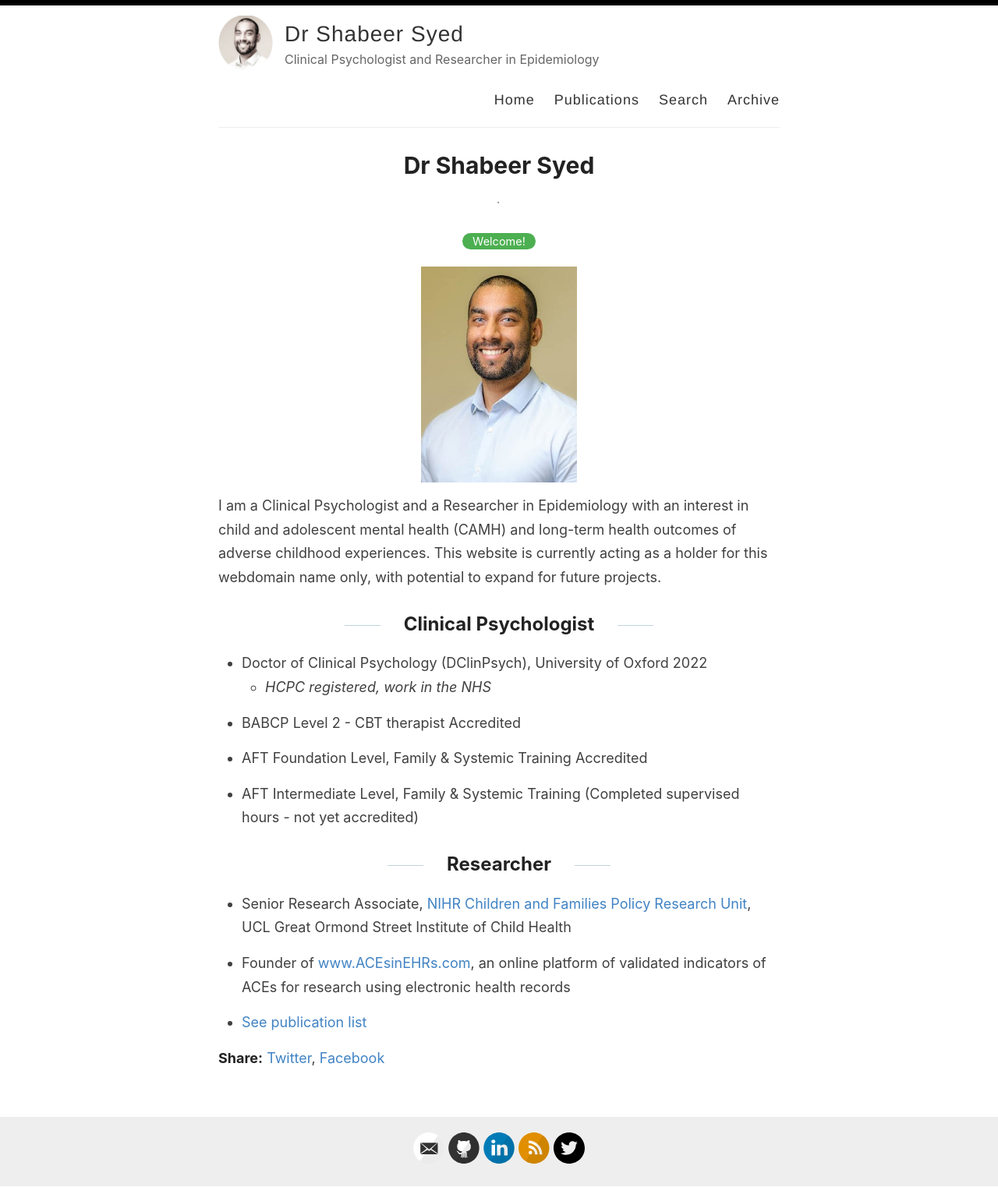
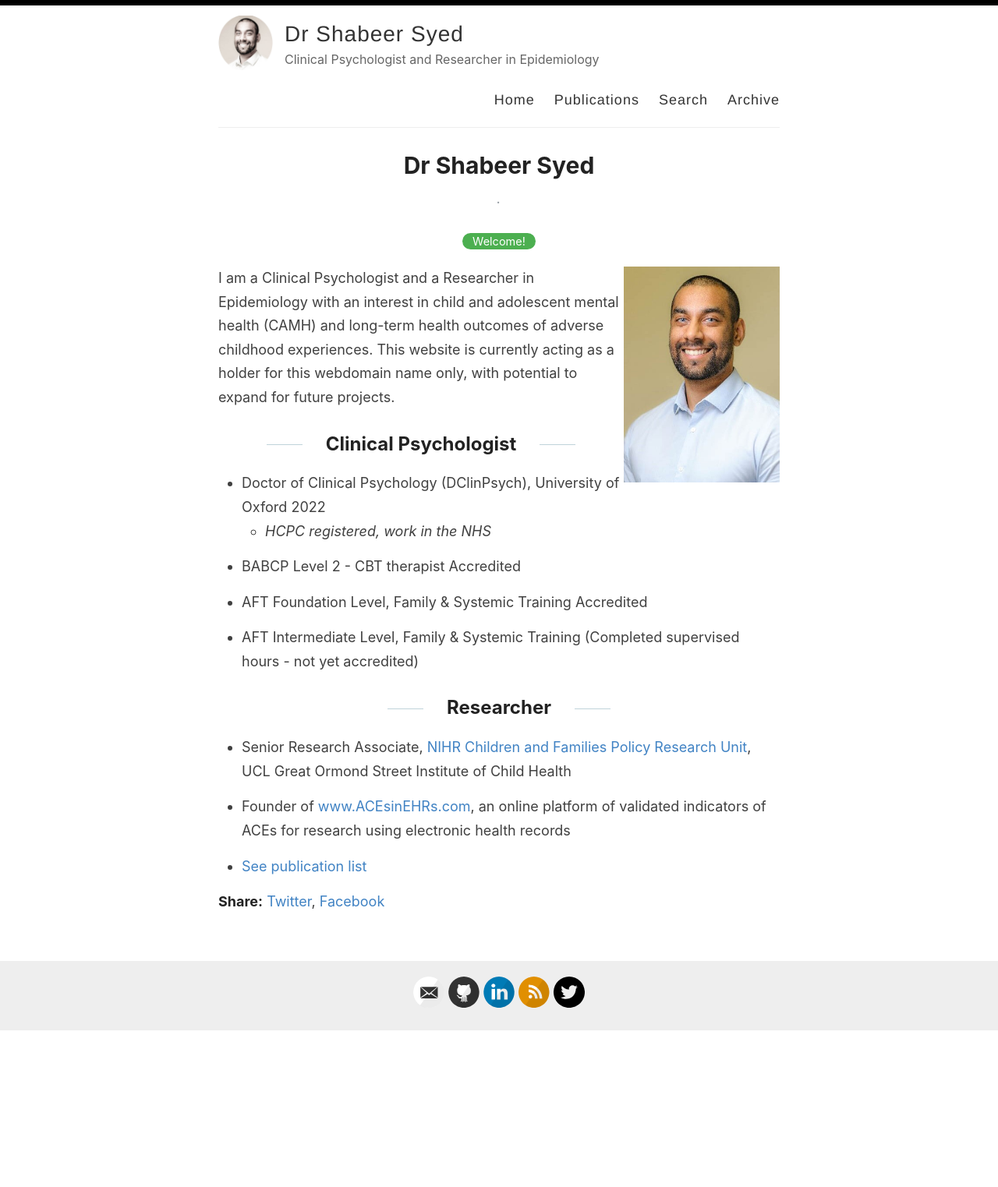
Before and after one commit to shabeer-syed/shabeersyed, a Jekyll site: the page built from index.md, in a window 1280 px wide. Shown: the whole page at 78% size. Built offline with Jekyll 4.4.1, drawn with Linux system fonts in a browser that asks for light colours; comment, search, counter and statistics services are not loaded; after the commit the page ends 1322 px from its top, so only the background shows below that.

Commit message:
Update index.md

```diff
--- a/index.md
+++ b/index.md
@@ -4,8 +4,7 @@ title: Dr Shabeer Syed
 categories: [Welcome!]
 ---
 
-<img src="/images/shabeer%20profile%20cropped.jpg" alt="Reverie" width="200"/>
-
+<img style="float: right;" src="/images/shabeer%20profile%20cropped.jpg" alt="Shabeer Syed" width="200"/>
 I am a Clinical Psychologist and a Researcher in Epidemiology with an interest in child and adolescent mental health (CAMH) and long-term health outcomes of adverse childhood experiences. This website is currently acting as a holder for this webdomain name only, with potential to expand for future projects.
 
 ## Clinical Psychologist
```
